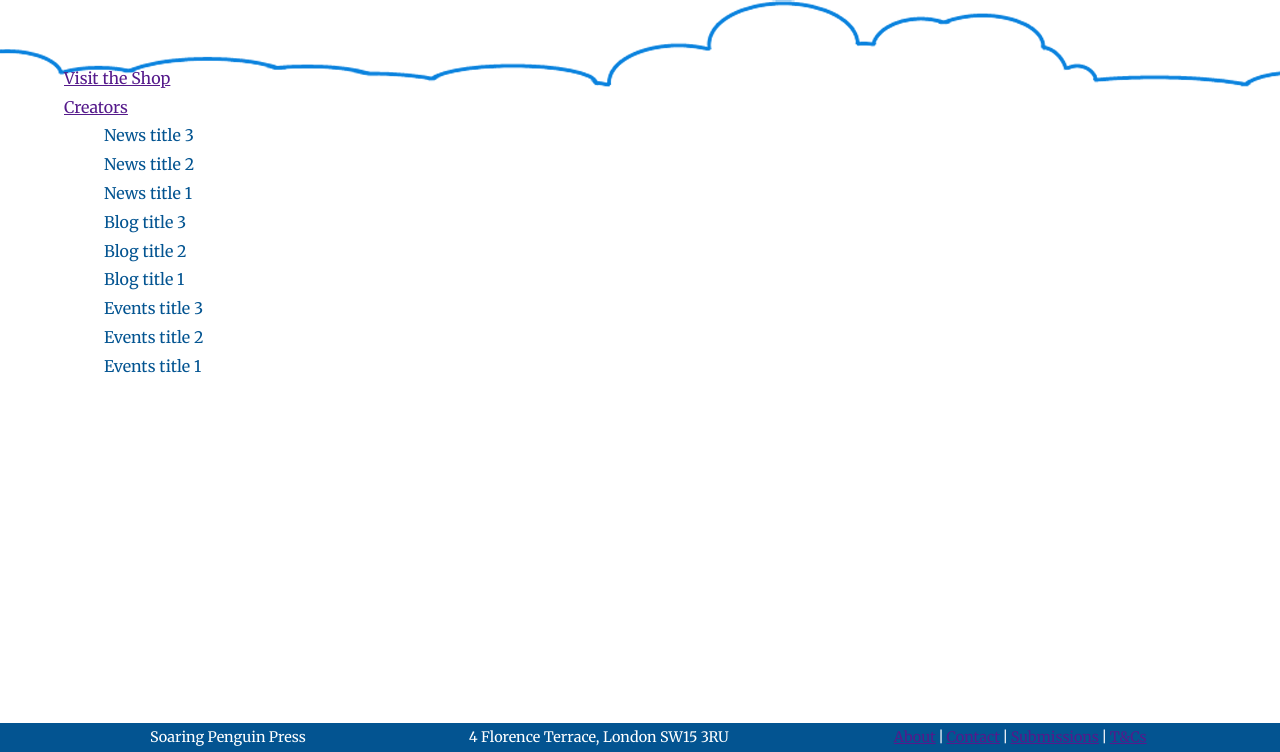
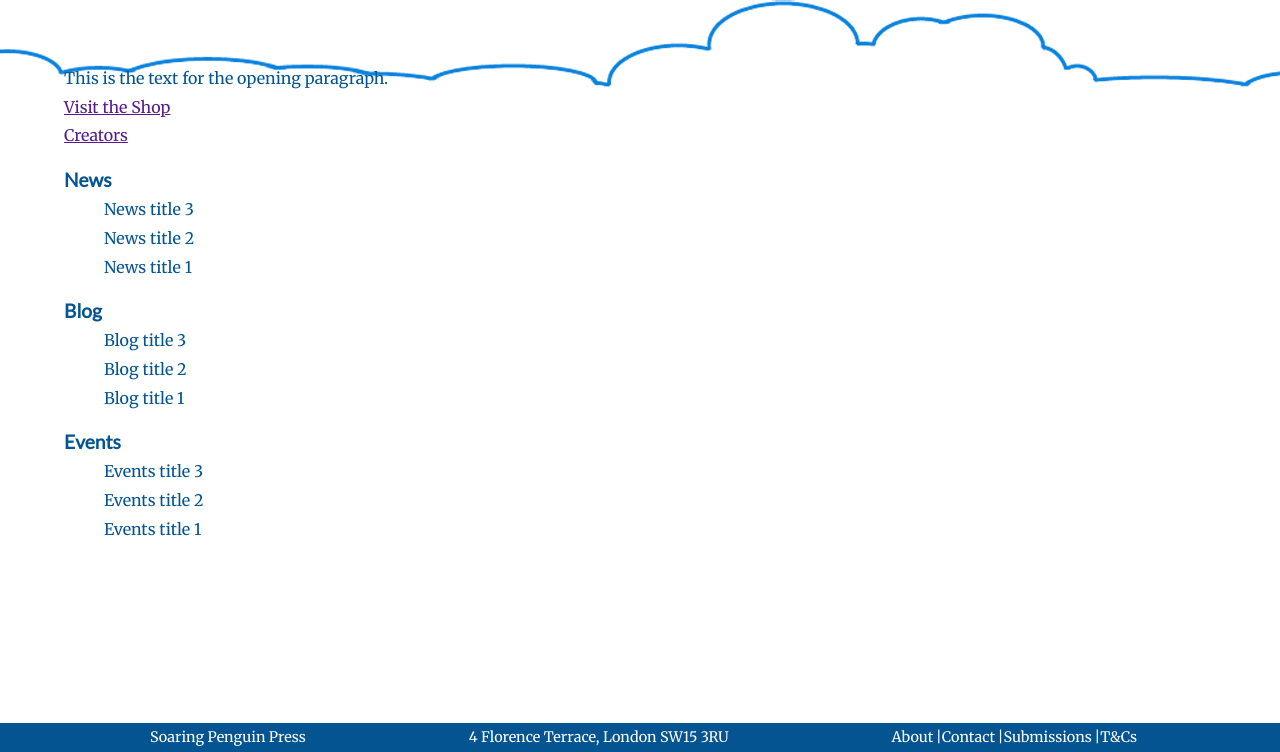
Before and after one commit to spenguin/soaringpenguinpress, a PHP site: page / in a window 1280 px wide. Shown: the part 48-800 px from the top of the page. Run offline with PHP 8.4, Linux system fonts and the light colour scheme; some libraries are stand-ins or nearby versions.

Commit message:
Index.php modified

```diff
--- a/index.php
+++ b/index.php
@@ -42,6 +42,9 @@
             </nav>
         </header>
         <main>
+            <div class="main-opening">
+                This is the text for the opening paragraph.
+            </div>
             <div class="books">
                 <div class="books_featured carousel">
                 </div>
@@ -55,22 +58,25 @@
                 <a href="">Creators</a>
             </div>
             <div class="sections">
-                <div class="sections_teaser news ">
+                <div class="section-teaser news ">
+                    <h2>News</h2>
                     <ul>
                         <li><time datetime="13 May 2018">News title 3</li>
                         <li><time datetime="10 April 2018">News title 2</li>
                         <li><time datetime="6 February 2018">News title 1</li>
                     </ul>
                 </div>
-                <div class="sections_teaser blog">
-                <ul>
+                <div class="section-teaser blog">
+                    <h2>Blog</h2>
+                    <ul>
                         <li><time datetime="13 May 2018">Blog title 3</li>
                         <li><time datetime="10 April 2018">Blog title 2</li>
                         <li><time datetime="6 February 2018">Blog title 1</li>
                     </ul>
                 </div>
-                <div class="sections_teaser events">
-                <ul>
+                <div class="section-teaser events">
+                    <h2>Events</h2>
+                    <ul>
                         <li><time datetime="13 May 2018">Events title 3</li>
                         <li><time datetime="10 April 2018">Events title 2</li>
                         <li><time datetime="6 February 2018">Events title 1</li>
@@ -81,7 +87,7 @@
         <footer>
             <p class="copyright">Soaring Penguin Press</p>
             <p class="registration">4 Florence Terrace, London SW15 3RU</p>
-            <nav class="footer_nav"><a href="">About</a>|<a href="">Contact</a>|<a href="">Submissions</a>|<a href="">T&Cs</a></nav>
+            <nav class="footer-nav"><a href="">About</a>|<a href="">Contact</a>|<a href="">Submissions</a>|<a href="">T&Cs</a></nav>
         </footer>
     </div>
 </body>
```
